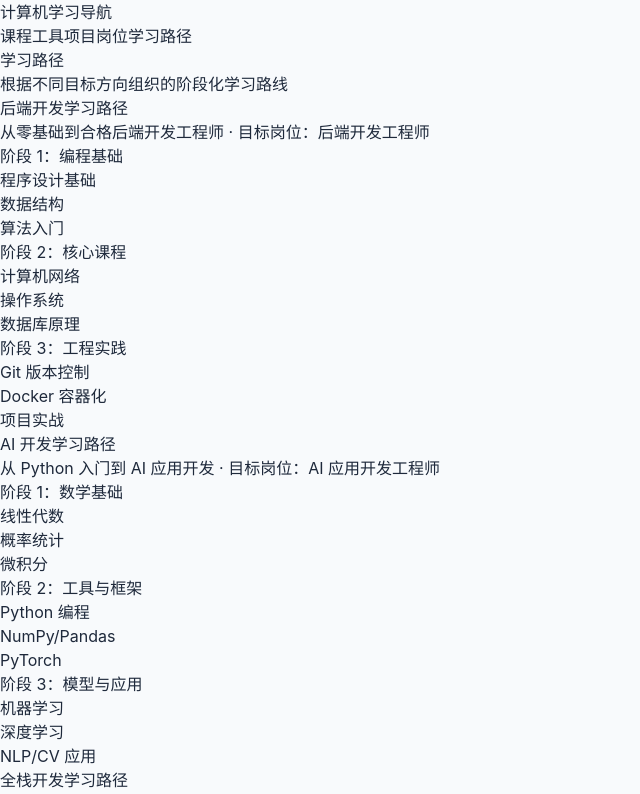
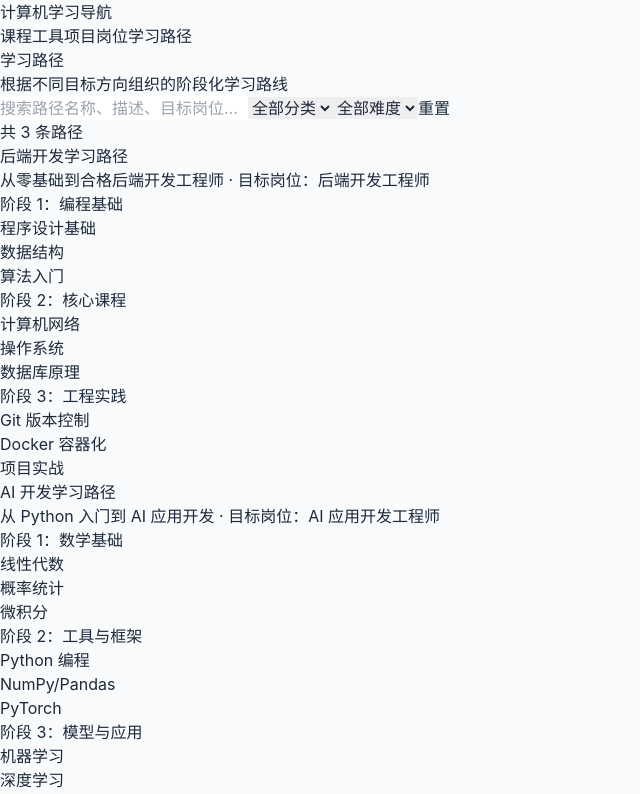
Before and after one commit to dhmlocker/cs-learning-nav, a React (Vite) app: page /paths in a window 1280 px wide. Shown: the top 794 px of the page, without its empty margins (0-640 px from the left). Built offline with nearby package versions, Linux system fonts and the light colour scheme.

Commit message:
feat: improve path navigation experience

```diff
--- a/src/pages/Home.tsx
+++ b/src/pages/Home.tsx
@@ -54,7 +54,7 @@
           ].map((lp) => (
             <Link
               key={lp.id}
-              to="/paths"
+              to={`/paths/${lp.id}`}
               className="flex items-center justify-between p-4 bg-white border border-gray-200 rounded-lg hover:shadow-md transition-shadow"
             >
               <div>
--- a/src/pages/Paths.tsx
+++ b/src/pages/Paths.tsx
@@ -1,13 +1,64 @@
+import { useState, useMemo } from 'react'
 import { Link } from 'react-router-dom'
 import { paths } from '../data'
+import SearchFilter from '../components/SearchFilter'
 
 export default function Paths() {
+  const [keyword, setKeyword] = useState('')
+  const [category, setCategory] = useState('')
+  const [difficulty, setDifficulty] = useState('')
+
+  const difficulties = useMemo(() => {
+    const set = new Set(
+      paths.map((p) => p.difficulty).filter(Boolean) as string[]
+    )
+    return Array.from(set).sort()
+  }, [])
+
+  const filtered = useMemo(() => {
+    return paths.filter((p) => {
+      if (keyword) {
+        const kw = keyword.toLowerCase()
+        const matchTitle = p.title.toLowerCase().includes(kw)
+        const matchDesc = p.description.toLowerCase().includes(kw)
+        const matchTags = p.tags?.some((t) => t.toLowerCase().includes(kw))
+        const matchJob = p.targetJob.toLowerCase().includes(kw)
+        if (!matchTitle && !matchDesc && !matchTags && !matchJob) return false
+      }
+      if (difficulty && p.difficulty !== difficulty) return false
+      return true
+    })
+  }, [keyword, difficulty])
+
+  const reset = () => {
+    setKeyword('')
+    setCategory('')
+    setDifficulty('')
+  }
+
   return (
     <div className="max-w-6xl mx-auto px-4 py-8">
       <h1 className="text-2xl font-bold text-gray-900 mb-2">学习路径</h1>
       <p className="text-gray-500 text-sm mb-6">根据不同目标方向组织的阶段化学习路线</p>
+
+      <SearchFilter
+        keyword={keyword}
+        onKeywordChange={setKeyword}
+        category={category}
+        onCategoryChange={setCategory}
+        difficulty={difficulty}
+        onDifficultyChange={setDifficulty}
+        categories={[]}
+        difficulties={difficulties}
+        onReset={reset}
+        resultCount={filtered.length}
+        totalCount={paths.length}
+        placeholder="搜索路径名称、描述、目标岗位…"
+        label="条路径"
+      />
+
       <div className="space-y-6">
-        {paths.map((p) => (
+        {filtered.map((p) => (
           <Link
             to={`/paths/${p.id}`}
             key={p.id}
```
